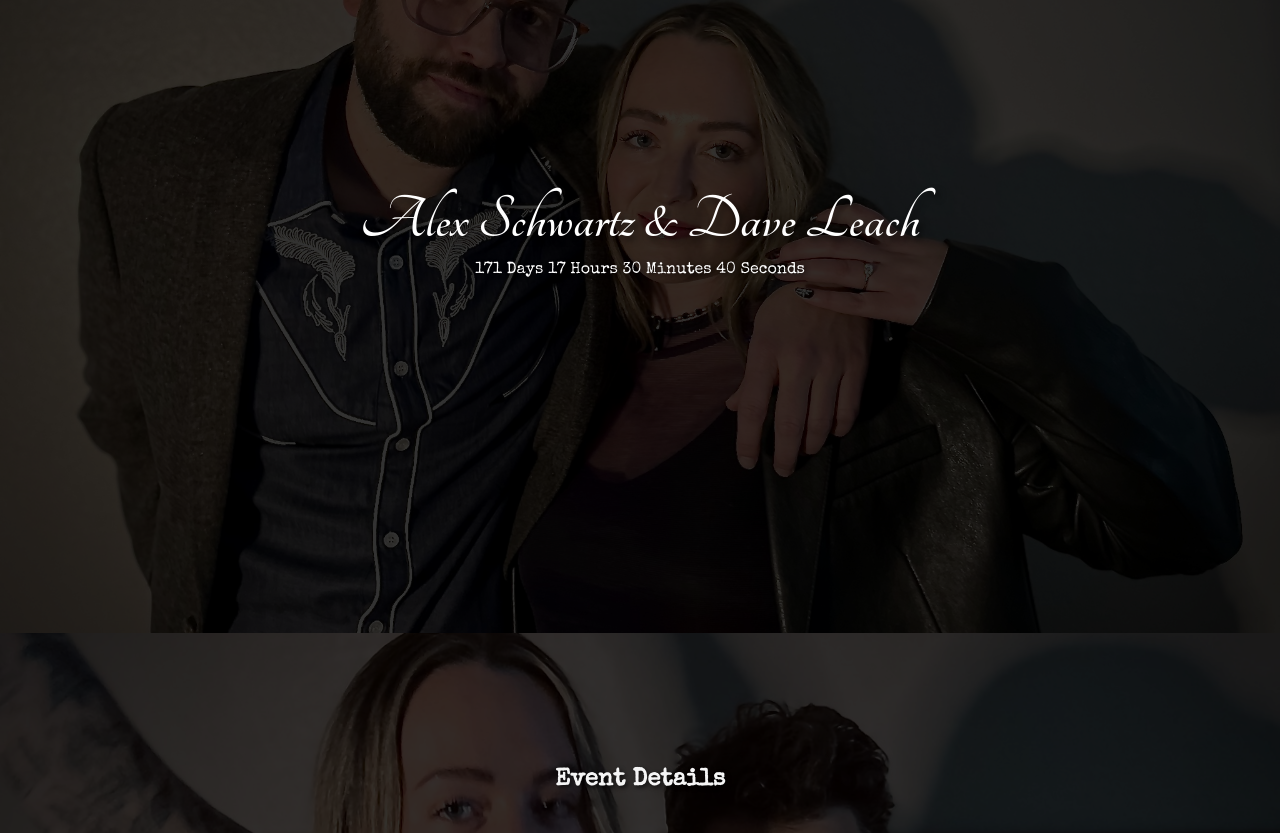
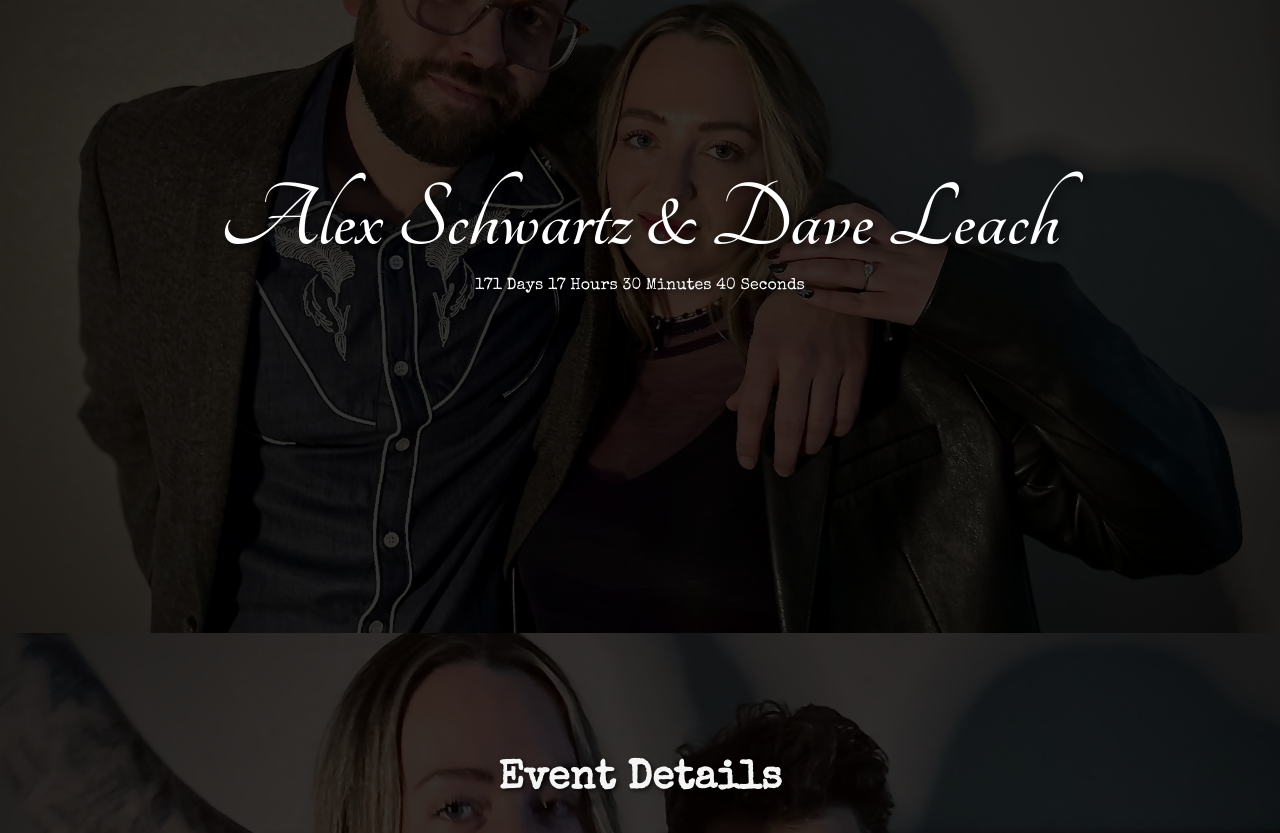
Before and after one commit to davidleach724/alex-and-dave, a React (Create React App) app: page / in a window 1280 px wide. Shown: the part 167-1000 px from the top of the page. Built offline with nearby package versions, Linux system fonts and the light colour scheme.

Commit message:
font sizes

```diff
--- a/src/App.css
+++ b/src/App.css
@@ -151,7 +151,7 @@ body {
 /* Hero Section Fonts */
 #home h1 {
   font-family: "Tangerine", cursive;
-  font-size: 4rem;
+  font-size: 6rem;
   font-weight: 700;
   text-shadow: 4px 4px 6px rgba(0, 0, 0, 0.6);
 }
@@ -188,6 +188,11 @@ h2 {
   color: #f5f5f5;
   text-shadow: 2px 2px 4px rgba(0, 0, 0, 0.7);
   font-family: "Special Elite", cursive; /* Changed font-family */
+  font-size: 2.5rem;
+
+  @media screen and (max-width: 768px) {
+    font-size: 1.5rem;
+  }
 }
 
 p {
```
